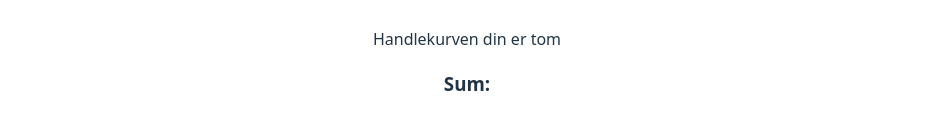
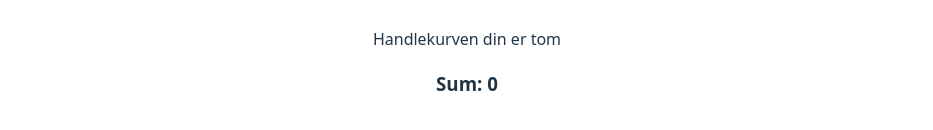
Before and after one commit to siljy/rammeverk-arbeidskrav01-snackbar, a React (Vite) app: page / in a window 1280 px wide. Shown: the part 1519-1649 px from the top of the page, without its empty margins (173-1106 px from the left). Built offline with nearby package versions, Linux system fonts and the light colour scheme.

Commit message:
Adding total amount functionality

```diff
--- a/src/components/ShoppingCart.jsx
+++ b/src/components/ShoppingCart.jsx
@@ -1,4 +1,10 @@
 export default function ShoppingCart({ shoppingCart }) {
+  let total = 0;
+
+  shoppingCart.forEach((item) => {
+    total += item.product.price * item.quantity;
+  });
+
   return (
     <section>
       <h2>Handlekurv</h2>
@@ -14,13 +20,8 @@ export default function ShoppingCart({ shoppingCart }) {
             </div>
           ))
         )}
-        <h3>Sum: {}</h3>
+        <h3>Sum: {total}</h3>
       </article>
-
-      {/* Kun vise handlekurven med denne komponenten? Kanskje den må regne ut sum også */}
-      {/* Må ta imot info om varen og antall klikk */}
-      {/* Navn på produkt, antall, sum */}
-      {/* Finne ut hvordan legge antall sammen, ikke lage duplikater */}
     </section>
   );
 }
```
